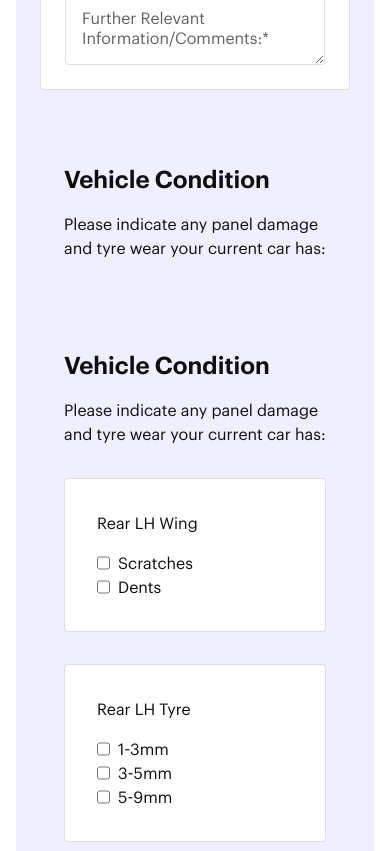
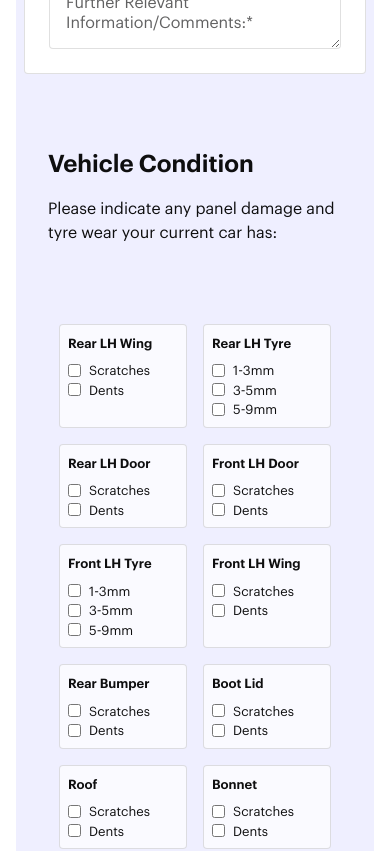
Before and after one commit to gtlofficial/srm, a Next.js app: page /page-contact in a window 390 px wide. Shown: the part 1560-2411 px from the top of the page. Built offline with nearby package versions, Linux system fonts and the light colour scheme.

Commit message:
page contact

```diff
--- a/app/api/contact/route.js
+++ b/app/api/contact/route.js
@@ -7,7 +7,7 @@ export async function POST(req) {
     const body = await req.json();
     const { name, email, date, make, model, registration, mileage, phone, postcode, subject, message, recaptchaToken } = body;
 
-    if (!name || !email || !message || !recaptchaToken) {
+    if (!name || !email || !message || !date || !make || !model || !registration || !mileage || !phone || !postcode || !recaptchaToken) {
       return new Response(JSON.stringify({ error: "Missing fields" }), { status: 400 });
     }
 
@@ -70,7 +70,7 @@ export async function POST(req) {
         ${body.vehicleCondition
   ? `
   <h3 style="margin-top:20px;">Vehicle Condition Details</h3>
-  <table style="width:100%;border-collapse:collapse;border:1px solid #000000;background:##cdcdcd;">
+  <table style="width:100%;border-collapse:collapse;border:1px solid #000000;background:#cdcdcd;">
     <thead>
       <tr style="background:#8acb37;color:#fff;text-align:left;">
         <th style="padding:8px;border:1px solid #000000;">Vehicle Part</th>
--- a/components/innerpages/Contact.jsx
+++ b/components/innerpages/Contact.jsx
@@ -2,7 +2,7 @@
 import { ToastContainer, toast } from "react-toastify";
 import "react-toastify/dist/ReactToastify.css";
 import { useState, useEffect, useRef } from "react";
-import ContactMobile from "./ContactMobile";
+// import ContactMobile from "./ContactMobile";
 export default function Contact1() {
   const [formData, setFormData] = useState({
     date: "",
@@ -156,7 +156,7 @@ export default function Contact1() {
             {/* Contact Form */}
             <div className="panel rounded-3 overflow-hidden bg-secondary dark:bg-gray-800">
               <form onSubmit={handleSubmit}
-                className="vstack gap-2 p-3 sm:p-6 xl:p-2"
+                className="vstack gap-2 p-1 md:p-2 lg:p-6 xl:p-2"
               >
                 <p className="fs-6 text-dark dark:text-white text-opacity-70 mb-2">
                   Have a question or feedback? Fill out the form below, and
@@ -298,6 +298,7 @@ export default function Contact1() {
 
                 </div>
                 {/* Vehicle Condition Section */}
+                <div className="">
                 <div className="p-3 dark:text-white">
                   <h3 className="text-lg font-semibold mb-2">Vehicle Condition</h3>
                   <p className="text-sm mb-3">
@@ -305,11 +306,12 @@ export default function Contact1() {
                   </p>
                 </div>
                 <div
-                  className="mt-4 position-relative d-none lg:d-block"
+                  className="mt-4 position-relative contact-bg"
                   style={{
                     backgroundImage: "url('/assets/images/contact/c2.png')",
-                    backgroundSize: "cover",
+                    backgroundSize: "contain",
                     backgroundPosition: "center",
+                    backgroundRepeat: "no-repeat",
                     fontSize: "13px",
                   }}
                 >
@@ -342,13 +344,13 @@ export default function Contact1() {
                   ].map((group, gIdx) => (
                     <div
                       key={gIdx}
-                      className="d-flex lg:justify-between gap-8 flex-wrap pt-6 mb-6"
+                      className="d-flex justify-center lg:justify-between sm:gap-3 gap-2 lg:gap-6 flex-wrap md:pt-2 my-2 lg:pt-6 sm:mb-2 lg:mb-6"
                     >
                       {group.map((item, idx) => (
                         <div
                           key={idx}
                           style={{ background: "rgb(255 255 255 / 68%)" }}
-                          className="border p-1 rounded"
+                          className="border p-1 rounded w-128px md:max-w-100px"
                         >
                           <p className="fw-bold text-sm">{item.label}</p>
                           <div className="d-flex flex-column flex-wrap mt-1">
@@ -382,7 +384,8 @@ export default function Contact1() {
                     </div>
                   ))}
                 </div>
-                <ContactMobile />
+                </div>
+
                 {/* reCAPTCHA */}
                 <div className="mb-2 h-40px">
                   <div ref={recaptchaRef} />
--- a/public/assets/custom.scss
+++ b/public/assets/custom.scss
@@ -128,6 +128,7 @@
   }
 }
 @media (max-width: 768px) {
+
   .flex-sm-column {
     flex-direction: column !important; /* Switch to column for small screens */
   }
@@ -227,6 +228,9 @@ html[dir="rtl"] .nav-y .uc-parent::after {
   }
 }
 @media (max-width: 991px) {
+    .contact-bg {
+    background-image: none !important;
+  }
   .w-md-100 {
     width: 100% !important;
   }
```
Also changed, not shown: public/assets/css/theme/main.min.purge.css. Lines whose indentation alone changed are shown as unchanged.
